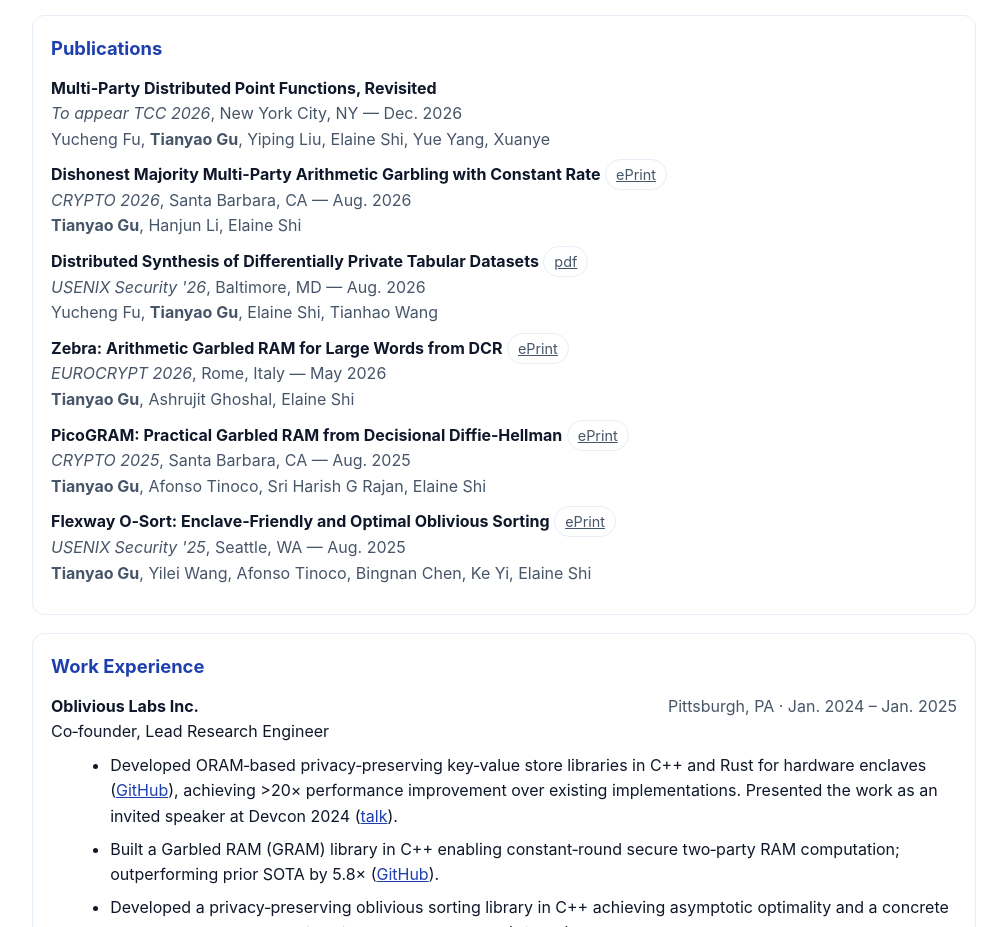
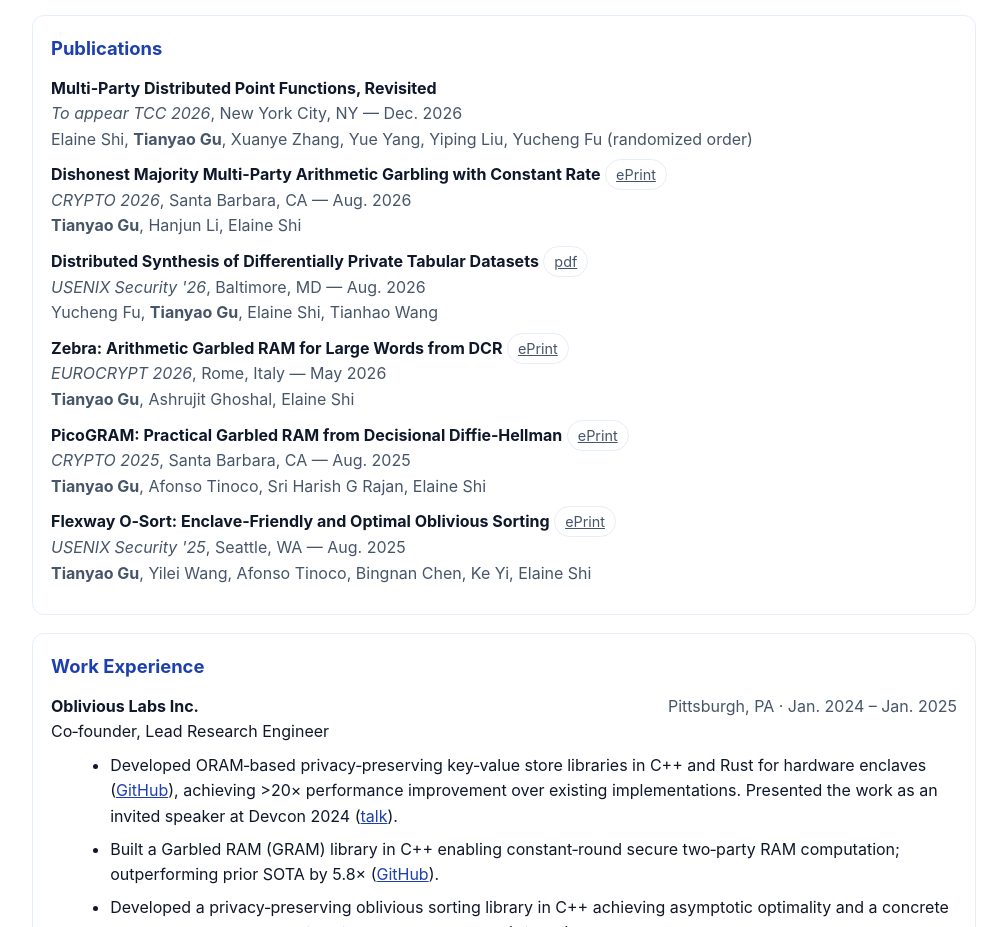
Before and after one commit to gty929/gty929.github.io, a plain HTML site: page index.html in a window 1280 px wide. Shown: the part 866-1793 px from the top of the page, without its empty margins (136-1143 px from the left). Drawn offline with Linux system fonts and the light colour scheme.

Commit message:
update author order to randomized for the tcc paper

```diff
--- a/index.html
+++ b/index.html
@@ -309,8 +309,8 @@
           <!-- <a class="pill" href="https://eprint.iacr.org/2026/1105" target="_blank" rel="noopener">ePrint</a> -->
         </div>
         <div class="meta"><em>To appear TCC 2026</em>, New York City, NY — Dec. 2026</div>
-        <div class="authors">Yucheng Fu, <strong>Tianyao Gu</strong>, Yiping Liu, Elaine Shi, Yue Yang,
-        Xuanye</div>
+        <div class="authors">Elaine Shi, <strong>Tianyao Gu</strong>, Xuanye Zhang, Yue Yang, Yiping Liu,
+        Yucheng Fu (randomized order)</div>
       </div>
 
       <div class="item">
```
